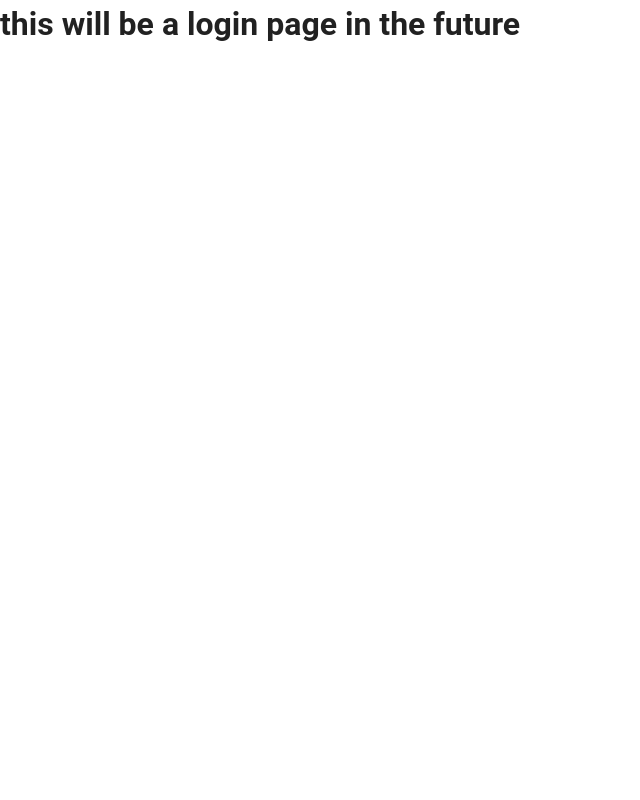
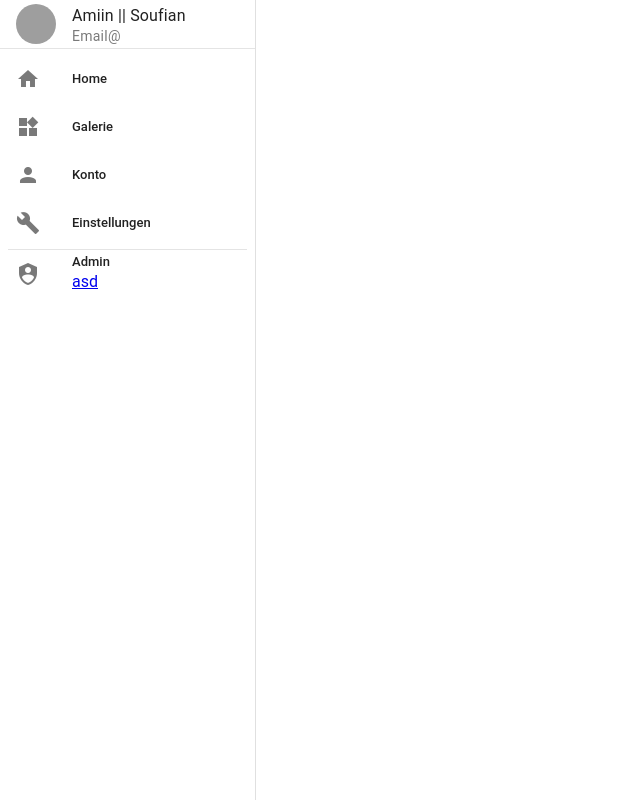
Before and after one commit to najjar77/Sport, a Nuxt app: page / in a window 1280 px wide. Shown: the whole page, without its empty margins (0-640 px from the left). Built offline with nearby package versions, Linux system fonts and the light colour scheme; grey boxes are pictures that could not be loaded.

Commit message:
add starting columns

```diff
--- a/pages/testing.vue
+++ b/Components/NavigationBar.vue
@@ -25,7 +25,11 @@
       <v-list-item prepend-icon="mdi-wrench" title="Einstellungen" value="Nav_Settings"/>
       <v-divider/>
 
-      <v-list-item prepend-icon="mdi-shield-account" title="Admin" value="Nav_AdminAccount"/>
+      <v-list-item prepend-icon="mdi-shield-account" title="Admin" value="Nav_AdminAccount">
+        <nuxt-link to="/galary">asd</nuxt-link>
+      </v-list-item>
+
+
 
     </v-list>
 
--- /dev/null
+++ b/Components/StartingColumns.vue
@@ -0,0 +1,18 @@
+<script setup lang="ts">
+
+</script>
+
+<template>
+  <v-col
+    v-for="n in 6"
+    cols="1"
+  >
+    <v-card>
+      Hello
+    </v-card>
+  </v-col>
+</template>
+
+<style scoped>
+
+</style>
--- a/app.vue
+++ b/app.vue
@@ -1,9 +1,24 @@
+<script>
+import testing from '/Components/NavigationBar.vue';
+import {defineComponent} from "vue";
+import NavigationBar from "~/Components/NavigationBar.vue";
+import StartingColumns from "~/Components/StartingColumns.vue";
+
+export default defineComponent({
+  components: {StartingColumns, NavigationBar}
+})
+
+
+</script>
+
 <template>
   <div>
     <nuxtLayout>
       <v-app>
         <!--SIDEBAR -->
-
+          <NavigationBar/>
+          <!-- Main Source-->
+          <starting-columns/>
         <NuxtPage/>
       </v-app>
     </nuxtLayout>
--- a/pages/index.vue
+++ b/pages/index.vue
@@ -1,9 +1,9 @@
 <script setup lang="ts">
-const value = ref(0)
+
 </script>
 
 <template>
-  <h1>this will be a login page in the future</h1>
+
 </template>
 
 <style scoped>
```
